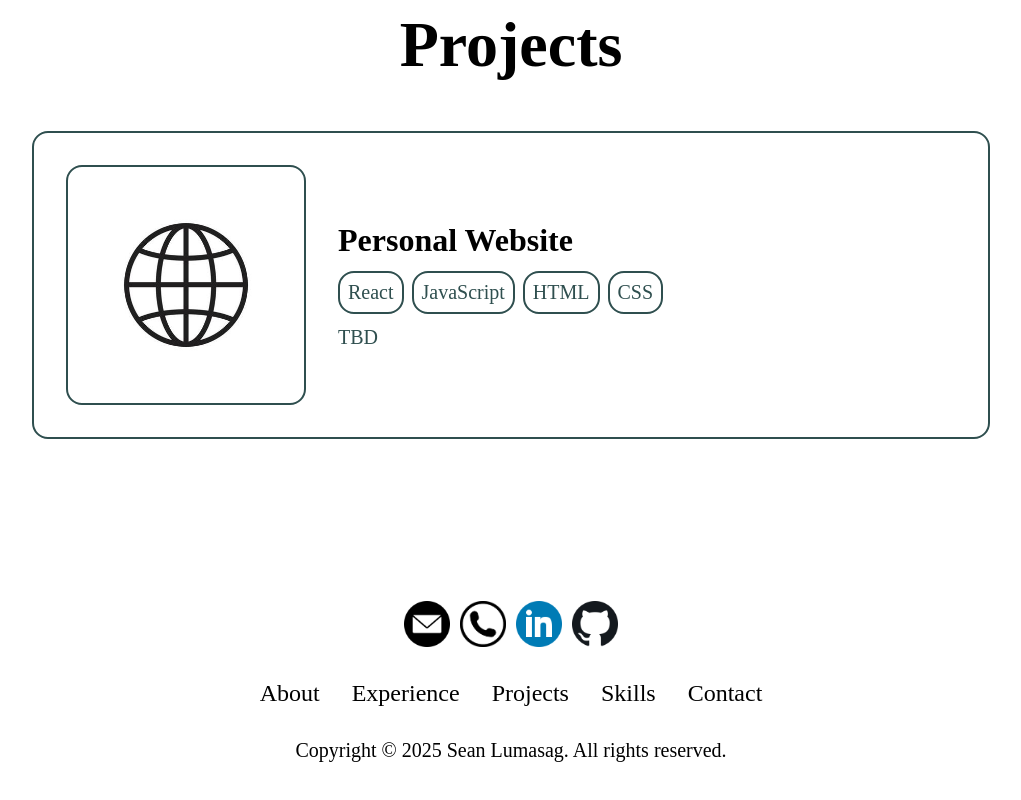
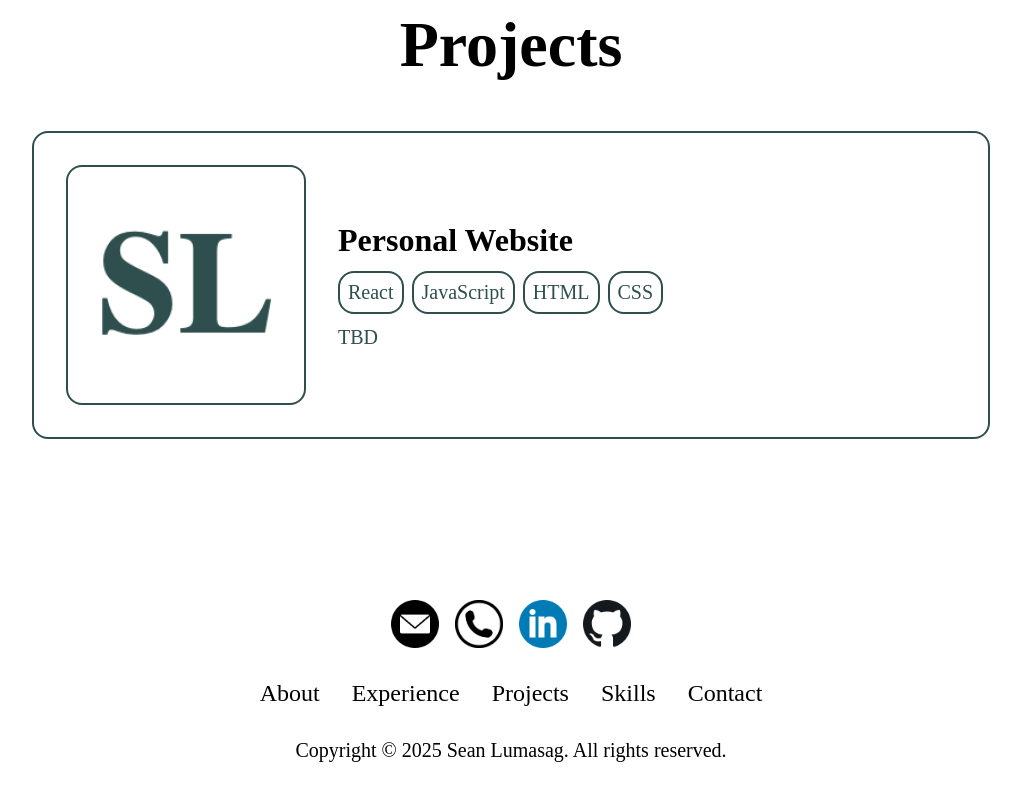
Before and after one commit to seanlumasag/personal-website, a React (Vite) app in the folder frontend/: page / in a window 1280 px wide. Shown: the part 3019-3819 px from the top of the page, without its empty margins (129-1150 px from the left). Built offline with nearby package versions, Linux system fonts and the light colour scheme.

Commit message:
Updated project image

```diff
--- a/frontend/src/index.css
+++ b/frontend/src/index.css
@@ -105,7 +105,6 @@ img {
 
 .card:hover .tech-tag {
   color: var(--accent-color);
-  border-color: white;
 }
 
 .card .tech-stack {
@@ -247,14 +246,13 @@ img {
   display: flex;
   justify-content: center;
   list-style: none;
-  gap: 0.5rem;
+  gap: 1rem;
 }
 
 .contact .img-container {
   width: 3rem;
   height: 3rem;
   border-radius: 50%;
-  border: 1px solid white;
 }
 
 .contact .img-container:hover {
--- a/frontend/src/sections/Experience.jsx
+++ b/frontend/src/sections/Experience.jsx
@@ -2,7 +2,6 @@ import dataStorytellingImg from "../assets/data-storytelling.png";
 import hadoopExpressImg from "../assets/hadoop-express.png";
 import tagOnlineImg from "../assets/tag-online.png";
 import InfoCard from "../components/InfoCard";
-
 function Experience() {
   return (
     <div className="experience section" id="experience">
--- a/frontend/src/sections/Projects.jsx
+++ b/frontend/src/sections/Projects.jsx
@@ -1,5 +1,6 @@
 import InfoCard from "../components/InfoCard";
-import websiteImg from "../assets/website.jpg";
+import websiteImg from "../assets/favicon.png"
+
 function Projects() {
   return (
     <div className="projects section" id="projects">
```
Also changed, not shown: frontend/src/assets/favicon.png (added).
